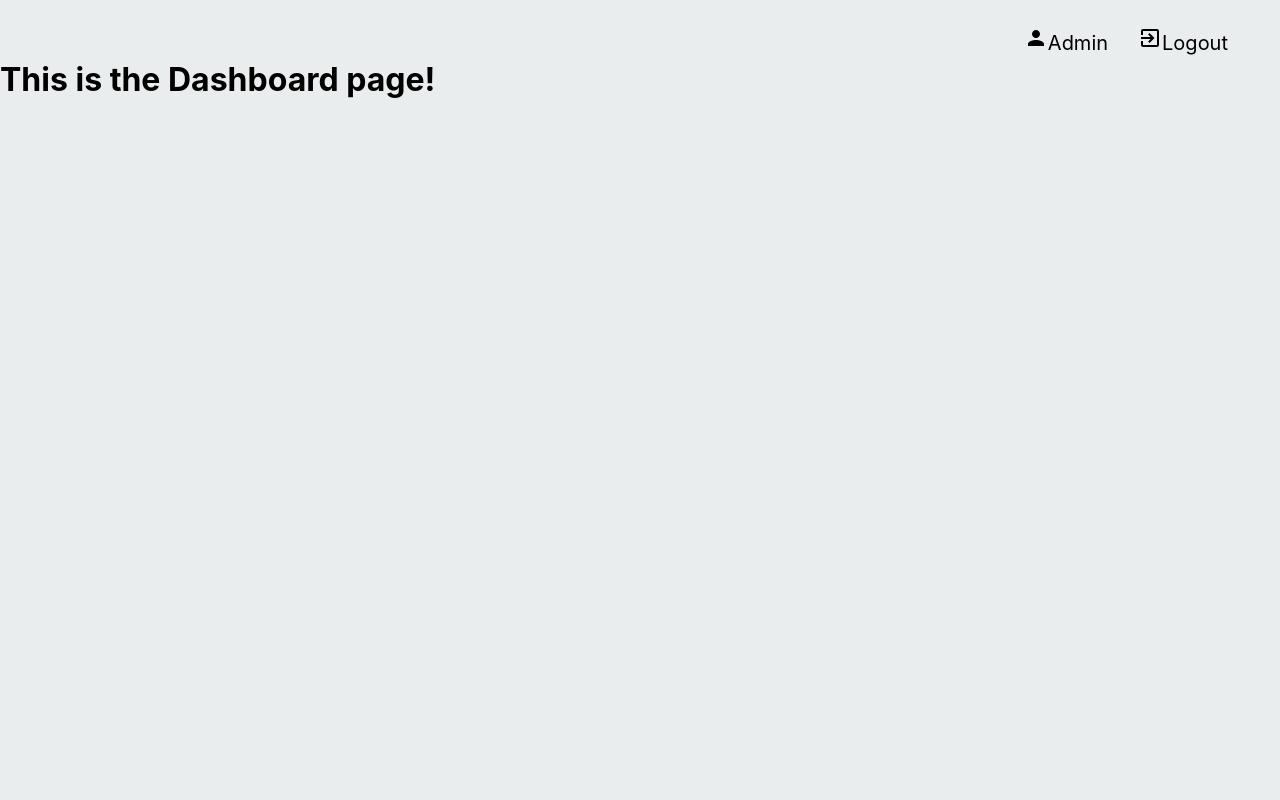
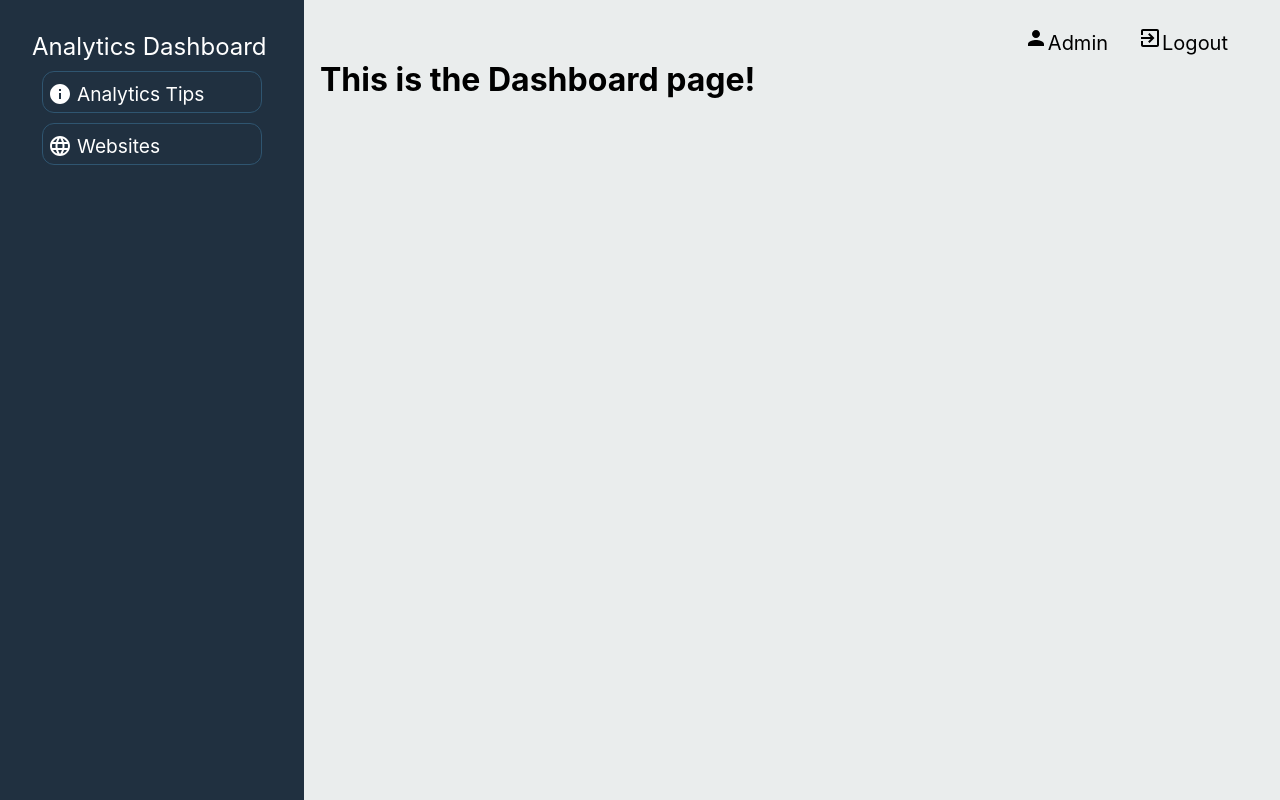
Before and after one commit to QPC-database/React-dashboard, a React (Create React App) app: page /dashboard in a window 1280 px wide. Built offline with nearby package versions, Linux system fonts and the light colour scheme.

Commit message:
Sidebar Added

```diff
--- /dev/null
+++ b/src/App.css
@@ -0,0 +1,23 @@
+.grid {
+  display: grid;
+  height: 100%;
+  grid-template-areas:
+    "sidebar"
+    "main";
+  grid-template-rows: 1fr;
+  grid-template-columns: 40rem 1fr;
+}
+
+.sidebar {
+  grid-area: sidebar;
+  height: 100%;
+  position: fixed;
+  width: 15rem;
+  background-color: #203040;
+  padding: 2rem;
+}
+
+.main {
+  grid-area: main;
+  margin-left: 20rem;
+}
--- a/src/App.js
+++ b/src/App.js
@@ -5,18 +5,24 @@ import Signin from "./pages/Signin";
 import Dashboard from "./pages/Dashboard";
 
 import Header from "./components/Header";
+import Sidebar from "./components/Sidebar";
+
+import "./App.css";
 
 function App() {
   return (
     <Router>
-      <div className="App">
+      <div className="AppGrid">
         <Switch>
           <Route exact path="/">
             <Signin />
           </Route>
           <Route path="/dashboard">
-            <Header />
-            <Dashboard />
+            <Sidebar className="sidebar" />
+            <div className="main">
+              <Header />
+              <Dashboard />
+            </div>
           </Route>
         </Switch>
       </div>
--- /dev/null
+++ b/src/components/Sidebar.js
@@ -0,0 +1,24 @@
+import React from "react";
+import LanguageIcon from "@material-ui/icons/Language";
+import InfoIcon from "@material-ui/icons/Info";
+import "../css/Sidebar.css";
+
+function Sidebar() {
+  return (
+    <div className="sidebar">
+      <div className="sidebar__heading">Analytics Dashboard</div>
+      <ul className="sidebar__list">
+        <li>
+          <InfoIcon className="sidebar__icon" />
+          <span>Analytics Tips</span>
+        </li>
+        <li>
+          <LanguageIcon className="sidebar__icon" />
+          <span>Websites</span>
+        </li>
+      </ul>
+    </div>
+  );
+}
+
+export default Sidebar;
--- /dev/null
+++ b/src/css/Sidebar.css
@@ -0,0 +1,38 @@
+.sidebar {
+  align-items: center;
+  justify-content: center;
+}
+
+.sidebar__heading {
+  color: #ffffff;
+  font-size: 1.5rem;
+}
+
+.sidebar__list {
+  margin: 0;
+  padding: 0;
+}
+
+.sidebar__list li {
+  color: #ffffff;
+  border: 1px solid #2f5570;
+  border-radius: 12px;
+  margin: 10px;
+  height: 40px;
+  justify-content: center;
+  list-style-type: none;
+}
+
+.sidebar__list li span {
+  text-align: center;
+  position: relative;
+  top: 5px;
+  left: 10px;
+  font-size: 1.2rem;
+}
+
+.sidebar__icon {
+  position: relative;
+  top: 10px;
+  left: 5px;
+}
```
